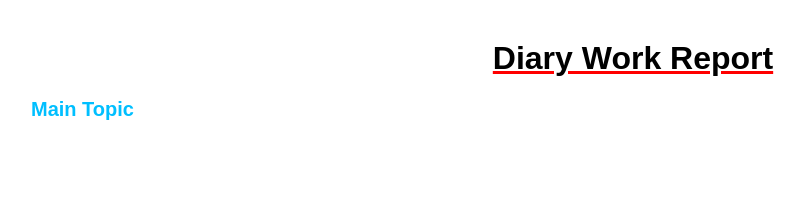
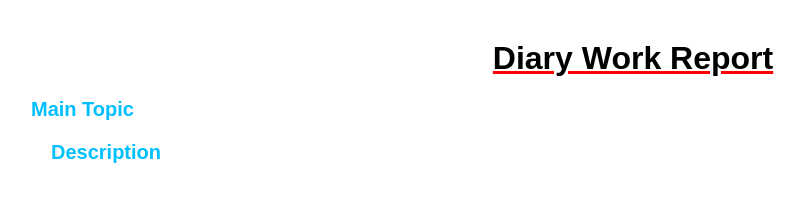
Before and after one commit to NpppthT/Panudach-Budda_2002, a plain HTML site: page index.html in a window 1280 px wide. Shown: the whole page, without its empty margins (7-812 px from the left). Drawn offline with Linux system fonts and the light colour scheme.

Commit message:
auto update

```diff
--- a/index.html
+++ b/index.html
@@ -24,5 +24,13 @@
   Main Topic
 </h2>
 
+<h2 style="font-family: 'TH Sarabun New', sans-serif;
+           font-size: 20px;
+           color: deepskyblue;
+           margin-left: 50px;
+           margin-top: 20px;">
+  Description
+</h2>
+
 </body>
 </html>
```
